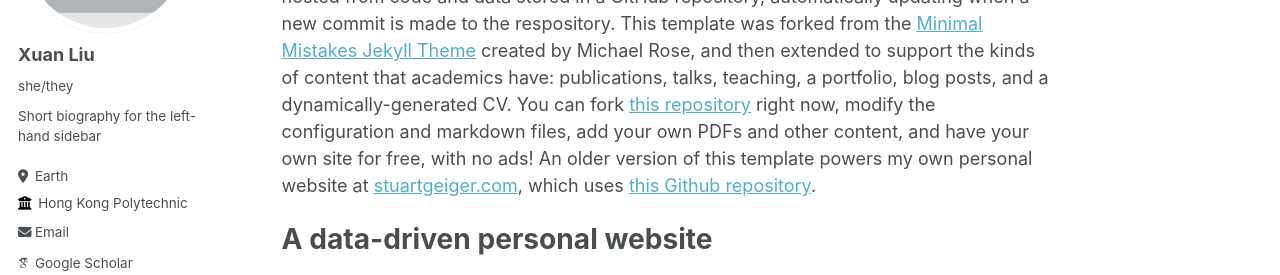
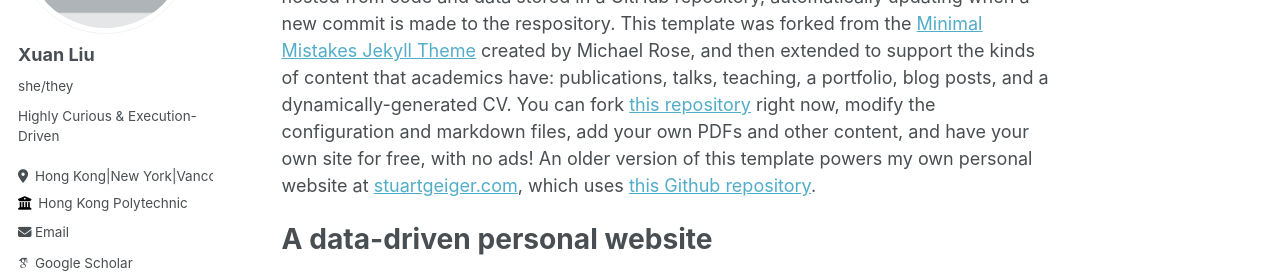
Before and after one commit to XuanL17/XuanL17.github.io, a Jekyll site: the page built from _pages/about.md, in a window 1280 px wide. Shown: the part 247-522 px from the top of the page. Built offline with Jekyll 4.4.1, drawn with Linux system fonts in a browser that asks for light colours; some web fonts are replaced.

Commit message:
Update _config.yml

```diff
--- a/_config.yml
+++ b/_config.yml
@@ -24,8 +24,8 @@ author:
   avatar           : "profile.png"
   name             : "Xuan Liu"
   pronouns         : "she/they"
-  bio              : "Short biography for the left-hand sidebar"
-  location         : "Earth"
+  bio              : "Highly Curious & Execution-Driven"
+  location         : "Hong Kong|New York|Vancouver"
   employer         : "Hong Kong Polytechnic"
   uri              : # URL
   email            : "xuan18.liu@connect.polyu.hk"
```
